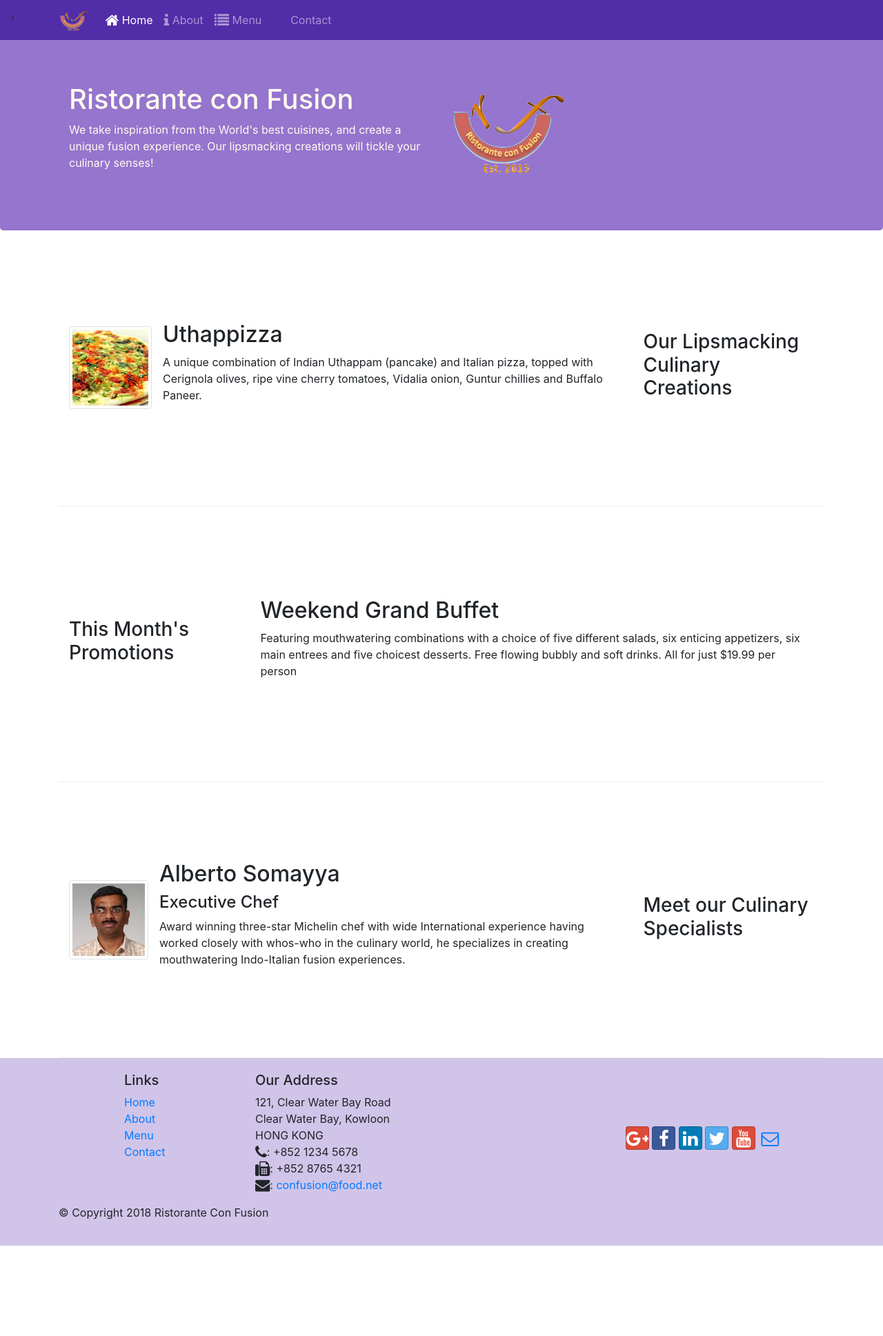
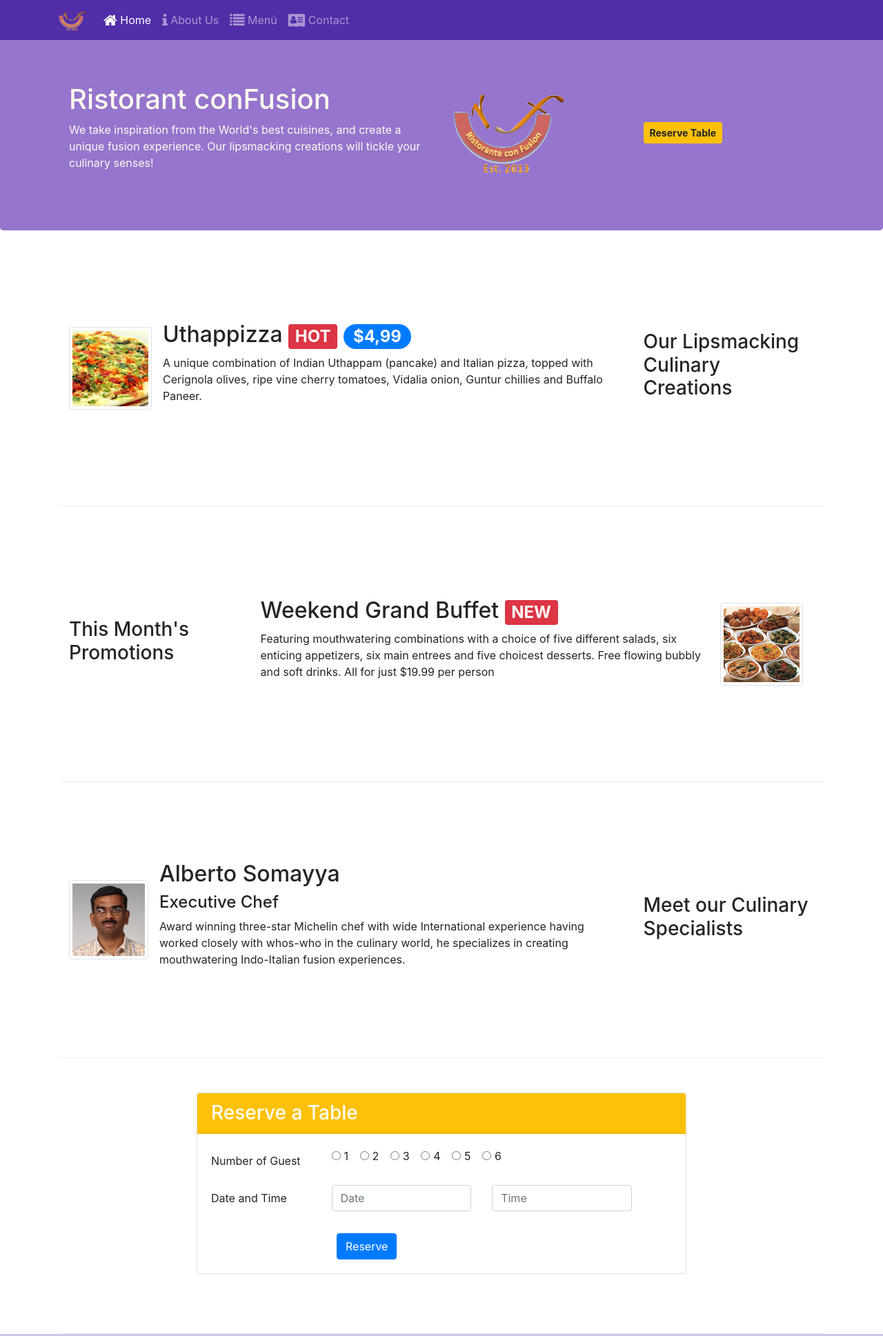
Before and after one commit to sahilgrover306/restaurant, a website: page index.html in a window 1280 px wide. Shown: the top 1937 px of the page at 69% size. Before the commit the page ends 1806 px from the top, so only its background shows below. Drawn offline with nearby package versions, Linux system fonts and the light colour scheme.

Commit message:
Assignment 2

```diff
--- a/index.html
+++ b/index.html
@@ -1,3 +1,4 @@
+
 <!DOCTYPE html>
 <html lang="en">
 
@@ -9,63 +10,65 @@
 
     <!-- Bootstrap CSS -->
     <link rel="stylesheet" href="node_modules/bootstrap/dist/css/bootstrap.min.css">
+    <link rel="stylesheet" href="node_modules/font-awesome/css/font-awesome.min.css">
     <link rel="stylesheet" href="node_modules/bootstrap-social/bootstrap-social.css">
-    <link rel="stylesheet" href="node_modules/font-awesome/css/font-awesome.min.css">
-
     <link rel="stylesheet" href="css/styles.css">
-
-    <title>Ristorante Con Fusion</title>
 </head>
 
 <body>
-<nav class="navbar navbar-dark navbar-expand-sm fixed-top" >'
+    <!-- Navigation Bar -->
+    <nav class="navbar navbar-dark navbar-expand-sm fixed-top">
         <div class="container">
+            <!-- Buttom Collapse -->
             <button class="navbar-toggler" type="button" data-toggle="collapse" data-target="#Navbar">
                 <span class="navbar-toggler-icon"></span>
             </button>
 
-        <a class="navbar-brand" href="./index.html"><img src="img/logo.png" height="30" width="41"></a>
+            <!-- Logo and Items -->
             <div class="collapse navbar-collapse" id="Navbar">
+                <a class="navbar-brand" href="#"><img src="img/logo.png" height="30" width="41"></a>
                 <ul class="navbar-nav mr-auto">
-            <li class="navbar-item active"><a class="nav-link" href="./index.html"><span class="fa fa-home fa-lg"></span> Home</a></li>
-            <li class="navbar-item"><a class="nav-link" href="./aboutus.html"><span class="fa fa-info fa-lg"></span> About</a></li>
-            <li class="navbar-item"><a class="nav-link" href="#"><span class="fa fa-list fa-lg"></span> Menu</a></li>
-            <li class="navbar-item"><a class="nav-link" href="./contactus.html"><span class="fa fa-address-card fa-lg"></span> Contact</a></li>
+                    <li class="nav-item active"><a class="nav-link" href="#"><span class="fa fa-home fa-lg"></span> Home</a></li>
+                    <li class="nav-item"><a class="nav-link" href="./aboutus.html"><span class="fa fa-info fa-lg"></span> About Us</a></li>
+                    <li class="nav-item"><a class="nav-link" href="#"><span class="fa fa-list fa-lg"></span> Menú</a></li>
+                    <li class="nav-item"><a class="nav-link" href="./contactus.html"><span class="fa fa-address-card fa-lg"></span> Contact</a></li>
                 </ul>
             </div>
         </div>
     </nav>
-    <header class="jumbotron" >
-        <div class="container" >
-            <div class="row row-header ">
-                <div class="col-12 col-sm-6" >
-                    <h1>Ristorante con Fusion</h1>
+
+    <header class="jumbotron">
+        <div class="container">
+            <div class="row row-header justify-content-center">
+                <div class="col-12 col-sm-6">
+                    <h1>Ristorant conFusion</h1>
                     <p>We take inspiration from the World's best cuisines, and create a unique fusion experience. Our lipsmacking creations will tickle your culinary senses!</p>
                 </div>
+                <div class="col-12 col-sm-3 align-self-center">
+                    <img src="img/logo.png" class="img-fluid">
+                </div>
+                <!--Task 3-->
                 <div class="col-12 col-sm align-self-center">
-                    <img src="img/logo.png" class="img-fluid">
+                    <a href="#reserveTable"><button class="btn btn-sm btn-warning"><strong>Reserve Table</strong></button></a>
                 </div>
             </div>
         </div>
     </header>
 
-    <div class="container" >
-        <div class="row row-content align-items-center ">
-            <div class="col-12 order-sm-last col-sm-4 col-md-3" >
+    <div class="container">
+        <div class="row row-content align-items-center">
+            <div class="col-12 col-sm-4 order-sm-last col-md-3">
                 <h3>Our Lipsmacking Culinary Creations</h3>
             </div>
-            <div class="col-12 order-sm-first col-sm col-md">
+            <div class="col col-sm order-sm-first col-md">
                 <div class="media">
-                    <img class="d-flex mr-3 img-thumbnail align-self-center"
-                            src="img/uthappizza.png" alt="Uthappizza">
+                    <img class="d-flex mr-3 img-thumbnail align-self-center" src="img/uthappizza.png" alt="Uthappizza">
                     <div class="media-body">
-                        <h2 class="mt-0">Uthappizza</h2>
-                        <p class="d-none d-sm-block">A unique combination of Indian Uthappam (pancake) and
-                            Italian pizza, topped with Cerignola olives, ripe vine
-                            cherry tomatoes, Vidalia onion, Guntur chillies and
-                            Buffalo Paneer.</p>
+                        <h2 class="mt-0">Uthappizza <span class="badge badge-danger">HOT</span> <span class="badge badge-pill badge-primary">$4,99</span></h2>
+                        <p class="d-none d-sm-block">A unique combination of Indian Uthappam (pancake) and Italian pizza, topped with Cerignola olives, ripe vine cherry tomatoes, Vidalia onion, Guntur chillies and Buffalo Paneer.</p>
                     </div>
                 </div>
+
             </div>
         </div>
 
@@ -74,35 +77,97 @@
             <div class="col-12 col-sm-4 col-md-3">
                 <h3>This Month's Promotions</h3>
             </div>
-            <div class="col-12 col-sm col-md">
-                <h2>Weekend Grand Buffet</h2>
-                <p>Featuring mouthwatering combinations with a choice of five different salads, six enticing appetizers, six main entrees and five choicest desserts. Free flowing bubbly and soft drinks. All for just $19.99 per person </p>
+            <div class="col col-sm col-md">
+                <!--Task 2-->
+                <div class="media">
+                    <div class="media-body">
+                        <h2>Weekend Grand Buffet <span class="badge badge-danger">NEW</span></h2>
+                        <p class="d-none d-sm-block">Featuring mouthwatering combinations with a choice of five different salads, six enticing appetizers, six main entrees and five choicest desserts. Free flowing bubbly and soft drinks. All for just $19.99 per person </p>
+                    </div>
+                    <img class="d-flex mr-3 img-thumbnail align-self-center" src="img/buffet.png" alt="Uthappizza">
+                </div>
             </div>
         </div>
 
         <div class="row row-content align-items-center">
-            <div class="col-12 order-sm-last col-sm-4 col-md-3">
+            <div class="col-12 col-sm-4 order-sm-last col-md-3">
                 <h3>Meet our Culinary Specialists</h3>
             </div>
-            <div class="col-12 order-sm-first col-sm col-md">
+            <div class="col col-sm order-sm-first col-md">
                 <div class="media">
-                    <img src="img/alberto.png" class="d-flex mr-3 img-thumbnail align-self-center">
+                    <img class="d-flex mr-3 img-thumbnail align-self-center" src="img/alberto.png" alt="Alberto Somayya">
                     <div class="media-body">
                         <h2 class="mt-0">Alberto Somayya</h2>
                         <h4>Executive Chef</h4>
                         <p class="d-none d-sm-block">Award winning three-star Michelin chef with wide International experience having worked closely with whos-who in the culinary world, he specializes in creating mouthwatering Indo-Italian fusion experiences. </p>
+                    </div>
+
+                </div>
+
+            </div>
+        </div>
+        <a id="reserveTable"></a>
+        <!-- Task 1-->
+        <div class="row row-content justify-content-center">
+            <div class="col-12 col-sm-8">
+                <div class="card">
+                    <h3 class="card-header bg-warning text-white">Reserve a Table</h3>
+                    <div class="card-body">
+                        <form>
+                            <div class="form-group row">
+                                <label for="numberOfGuest" class="col-md-3 col-form-label">Number of Guest</label>
+                                <div class="col-md-9">
+                                    <div class="form-check-inline">
+                                        <input class="form-check-input" type="radio" name="exampleRadios" id="exampleRadios2" value="option1">
+                                        <label class="form-check-label" for="exampleRadios2">1</label>
+                                    </div>
+                                    <div class="form-check-inline">
+                                        <input class="form-check-input" type="radio" name="exampleRadios" id="exampleRadios2" value="option2">
+                                        <label class="form-check-label" for="exampleRadios2">2</label>
+                                    </div>
+                                    <div class="form-check-inline">
+                                        <input class="form-check-input" type="radio" name="exampleRadios" id="exampleRadios2" value="option3">
+                                        <label class="form-check-label" for="exampleRadios2">3</label>
+                                    </div>
+                                    <div class="form-check-inline">
+                                        <input class="form-check-input" type="radio" name="exampleRadios" id="exampleRadios2" value="option4">
+                                        <label class="form-check-label" for="exampleRadios2">4</label>
+                                    </div>
+                                    <div class="form-check-inline">
+                                        <input class="form-check-input" type="radio" name="exampleRadios" id="exampleRadios2" value="option5">
+                                        <label class="form-check-label" for="exampleRadios2">5</label>
+                                    </div>
+                                    <div class="form-check-inline">
+                                        <input class="form-check-input" type="radio" name="exampleRadios" id="exampleRadios2" value="option6">
+                                        <label class="form-check-label" for="exampleRadios2">6</label>
+                                    </div>
+                                </div>
+                            </div>
+                            <div class="form-group row">
+                                <label for="dateAndTime" class="col-md-3 col-form-label">Date and Time</label>
+                                <div class="form-group col-md-4">
+                                    <input type="email" class="form-control" id="inputEmail4" placeholder="Date">
+                                </div>
+                                <div class="form-group col-md-4">
+                                    <input type="password" class="form-control" id="inputPassword4" placeholder="Time">
+                                </div>
+                            </div>
+                            <div class="col-2 offset-3">
+                                <button type="submit" class="btn btn-primary">Reserve</button>
+                            </div>
+                        </form>
                     </div>
                 </div>
             </div>
         </div>
     </div>
 
-    <footer class="footer" >
-        <div class="container " >
-            <div class="row  " >
+    <footer class="footer">
+        <div class="container">
+            <div class="row">
                 <div class="col-4 offset-1 col-sm-2">
                     <h5>Links</h5>
-                    <ul class="list-unstyled" >
+                    <ul class="list-unstyled">
                         <li><a href="#">Home</a></li>
                         <li><a href="#">About</a></li>
                         <li><a href="#">Menu</a></li>
@@ -115,10 +180,9 @@
 		              121, Clear Water Bay Road<br>
 		              Clear Water Bay, Kowloon<br>
 		              HONG KONG<br>
-		              <i class="fa fa-phone fa-lg"></i>: +852 1234 5678<br>
-                      <i class="fa fa-fax fa-lg"></i>: +852 8765 4321<br>
-                      <i class="fa fa-envelope fa-lg"></i>:
-                      <a href="mailto:confusion@food.net">confusion@food.net</a>
+		              <i class="fa fa-phone fa-lg"></i> +852 1234 5678<br>
+		              <i class="fa fa-fax fa-lg"></i> +852 8765 4321<br>
+		              <i class="fa fa-envelope fa-lg"></i> Email: <a href="mailto:confusion@food.net">confusion@food.net</a>
 		           </address>
                 </div>
                 <div class="col-12 col-sm-4 align-self-center">
@@ -127,13 +191,13 @@
                         <a class="btn btn-social-icon btn-facebook" href="http://www.facebook.com/profile.php?id="><i class="fa fa-facebook"></i></a>
                         <a class="btn btn-social-icon btn-linkedin" href="http://www.linkedin.com/in/"><i class="fa fa-linkedin"></i></a>
                         <a class="btn btn-social-icon btn-twitter" href="http://twitter.com/"><i class="fa fa-twitter"></i></a>
-                        <a class="btn btn-social-icon btn-google" href="http://youtube.com/"><i class="fa fa-youtube"></i></a>
+                        <a class="btn btn-social-icon btn-google" href="http://youtube.com/"><i class="fa fa-google"></i></a>
                         <a class="btn btn-social-icon" href="mailto:"><i class="fa fa-envelope-o"></i></a>
                     </div>
                 </div>
            </div>
-           <div class="row">
-                <div class="col-auto justify-content-center ">
+           <div class="row justify-content-center">
+                <div class="col-auto">
                     <p>© Copyright 2018 Ristorante Con Fusion</p>
                 </div>
            </div>
```
Lines whose indentation alone changed are shown as unchanged.
